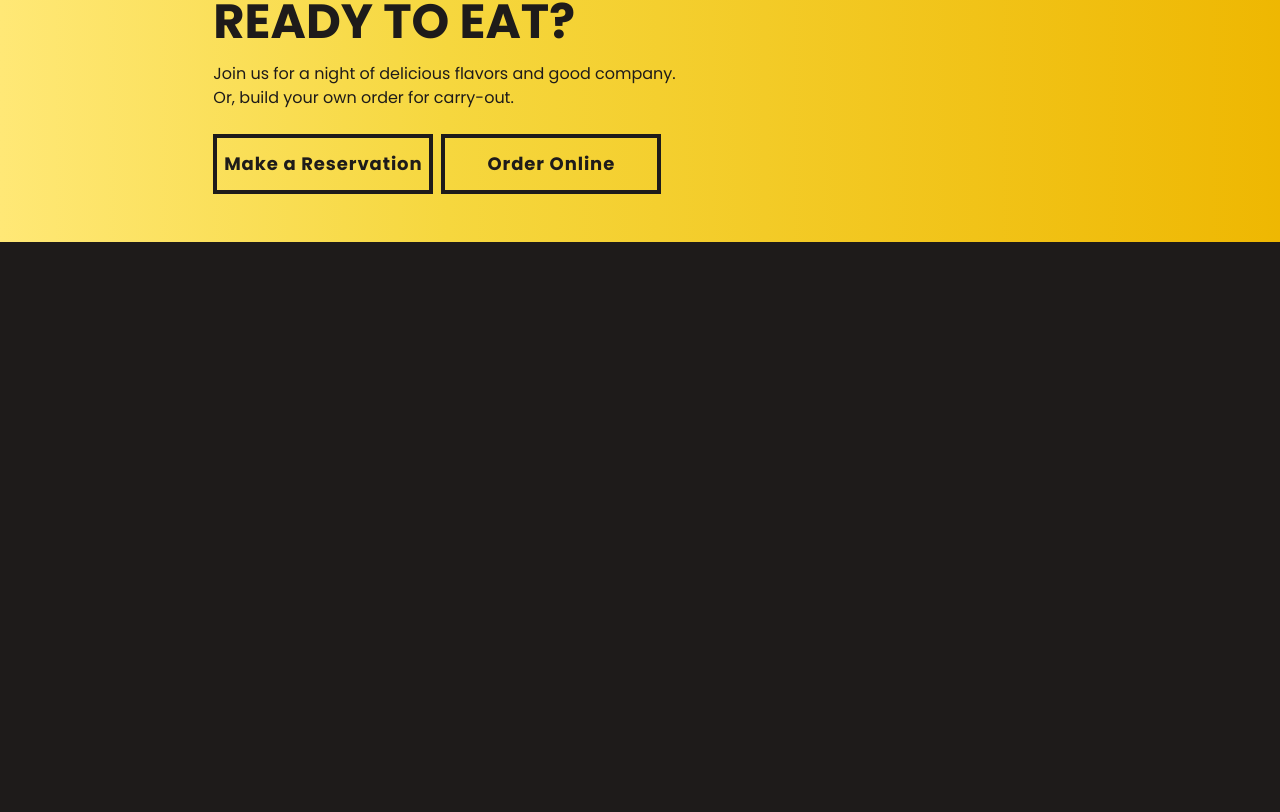
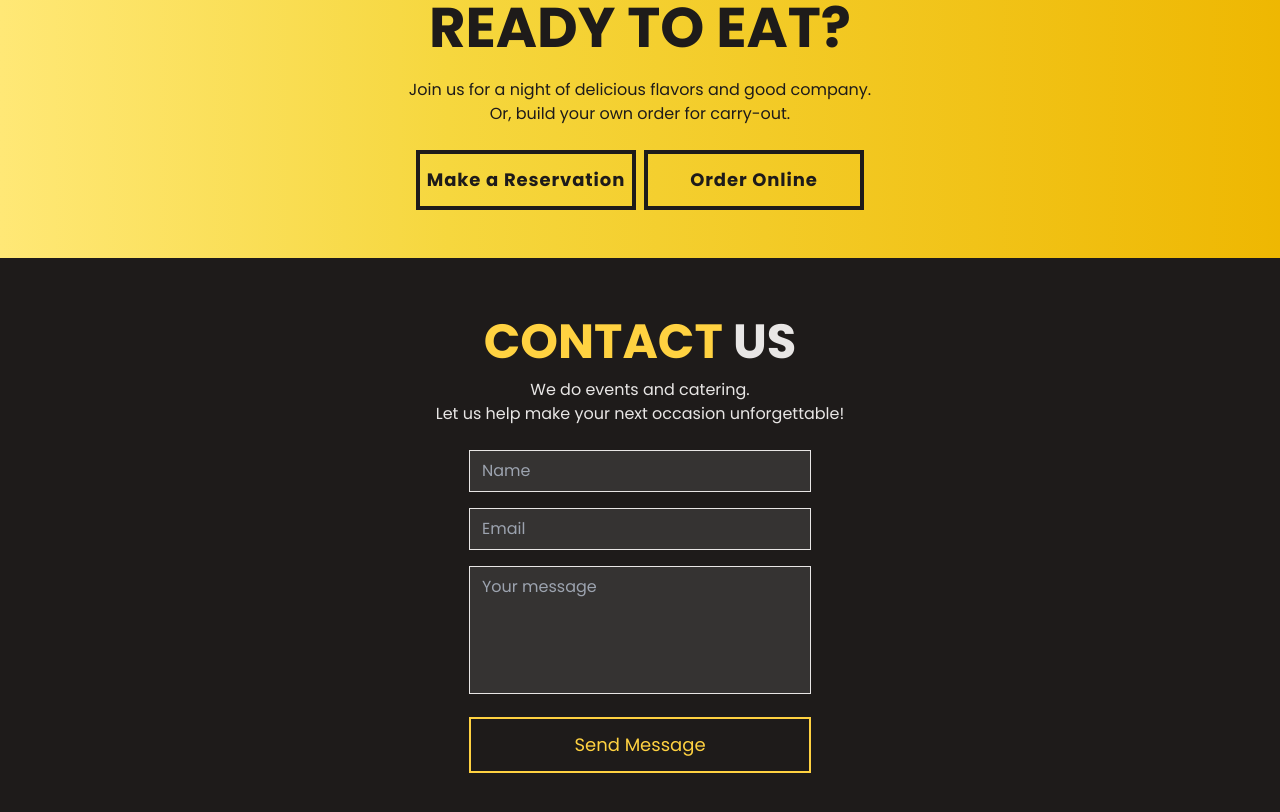
Before and after one commit to MarshallNickolauson/midnight-diner, a React (Vite) app in the folder frontend/: page / in a window 1280 px wide. Shown: the part 2782-3594 px from the top of the page. Before the commit the page ends 3024 px from the top, so only its background shows below. Built offline with nearby package versions, Linux system fonts and the light colour scheme.

Commit message:
added contact us section

```diff
--- a/frontend/src/components/CTASection.jsx
+++ b/frontend/src/components/CTASection.jsx
@@ -4,9 +4,9 @@ import BlackButtonHollow from './BlackButtonHollow'
 const CTASection = () => {
     return (
         <div className='bg-mainYellowGradient py-12'>
-            <div className="w-8/12 mx-auto text-mainBlack space-y-6">
-                <div>
-                    <h1 className='font-bold text-[3rem] text-left pb-1'>READY TO EAT?</h1>
+            <div className="flex flex-col justify-center items-center text-mainBlack space-y-6">
+                <div className='text-center'>
+                    <h1 className='font-bold text-[3.5rem] pb-2'>READY TO EAT?</h1>
                     <p>Join us for a night of delicious flavors and good company.</p>
                     <p>Or, build your own order for carry-out.</p>
                 </div>
--- /dev/null
+++ b/frontend/src/components/ContactSection.jsx
@@ -0,0 +1,78 @@
+import React, { useState } from 'react'
+
+const ContactSection = () => {
+    const [name, setName] = useState('');
+    const [email, setEmail] = useState('');
+    const [message, setMessage] = useState('');
+    const [error, setError] = useState('');
+
+    const handleSubmit = (e) => {
+        e.preventDefault();
+
+        if (!name || !email || !message) {
+            setError('Please fill out all fields');
+            return;
+        }
+
+        setError('');
+
+        console.log({ name, email, message })
+    }
+
+    return (
+        <div className='bg-mainBlack py-12'>
+            <div className='flex flex-col justify-center items-center text-mainWhite space-y-6'>
+                <div className='text-center'>
+                    <h1 className="font-bold text-[3rem]"><span className='text-mainYellow'>CONTACT</span> US</h1>
+                    <p>We do events and catering.</p>
+                    <p>Let us help make your next occasion unforgettable!</p>
+                </div>
+                <form onSubmit={handleSubmit} noValidate className='space-y-4'>
+                    {error && <p className='text-mainYellow font-md text-center'>{error}</p>}
+                    <div>
+                        <input
+                            type="text"
+                            id="name"
+                            value={name}
+                            onChange={(e) => setName(e.target.value)}
+                            className="w-full px-3 py-2 border border-mainWhite focus:outline-none focus:ring-1 focus:ring-mainWhite transition-all duration-100 ease-in-out bg-mainDarkGray text-mainWhite"
+                            placeholder='Name'
+                        />
+                    </div>
+                    <div>
+                        <input
+                            type="email"
+                            id="email"
+                            value={email}
+                            onChange={(e) => setEmail(e.target.value)}
+                            className="w-full px-3 py-2 border border-mainWhite focus:outline-none focus:ring-1 focus:ring-mainWhite transition-all duration-100 ease-in-out bg-mainDarkGray text-mainWhite"
+                            placeholder='Email'
+                            required
+                        />
+                    </div>
+                    <div>
+                        <textarea
+                            id="message"
+                            value={message}
+                            onChange={(e) => setMessage(e.target.value)}
+                            className="w-full px-3 py-2 h-32 resize-none border border-mainWhite focus:outline-none focus:ring-1 focus:ring-mainWhite transition-all duration-100 ease-in-out bg-mainDarkGray text-mainWhite overflow-y-scroll" required
+                            placeholder='Your message'
+                        />
+                    </div>
+                    <div className="flex justify-center">
+                        <button
+                            type="submit"
+                            className="bg-mainBlack w-full hover:bg-mainYellow hover:border-mainYellow hover:text-mainYellow cursor-pointer border-2 border-mainYellow transition-all duration-300 ease-in-out group py-3"
+                        >
+                            <h1 className="text-mainYellow text-lg transition-all duration-100 ease-in-out group-hover:text-mainBlack">
+                                Send Message
+                            </h1>
+                        </button>
+                    </div>
+                </form>
+            </div>
+        </div>
+    )
+}
+
+export default ContactSection
--- a/frontend/src/pages/HomePage.jsx
+++ b/frontend/src/pages/HomePage.jsx
@@ -1,4 +1,5 @@
 import AboutSection from "../components/AboutSection"
+import ContactSection from "../components/ContactSection"
 import CTASection from "../components/CTASection"
 import FeaturedSection from "../components/FeaturedSection"
 import HeroSection from "../components/HeroSection"
@@ -14,6 +15,7 @@ const HomePage = () => {
       <TestimonialsSection />
       <AboutSection />
       <CTASection />
+      <ContactSection />
     </>
   )
 }
```
